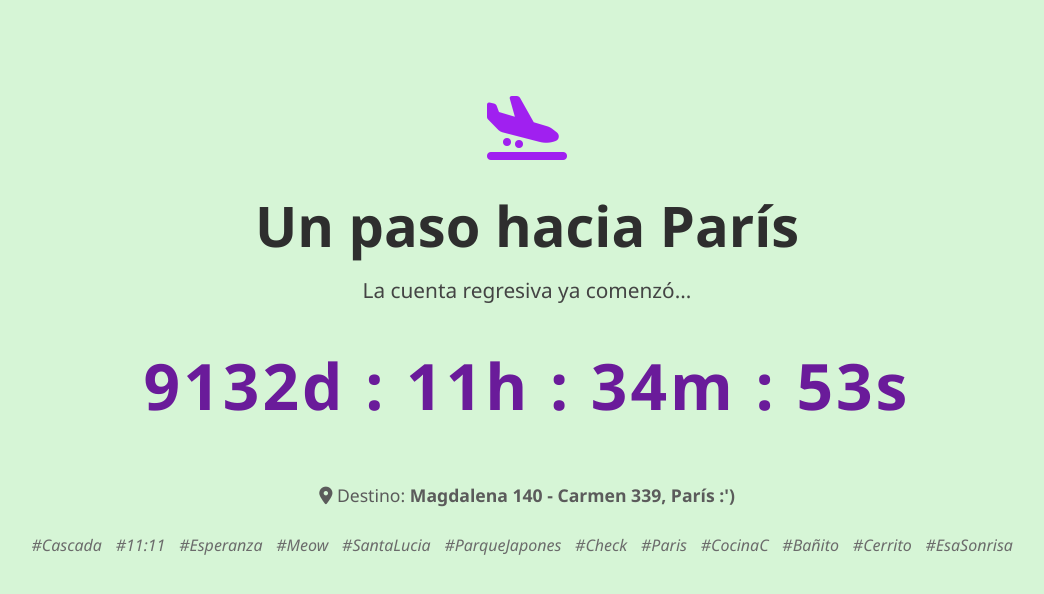
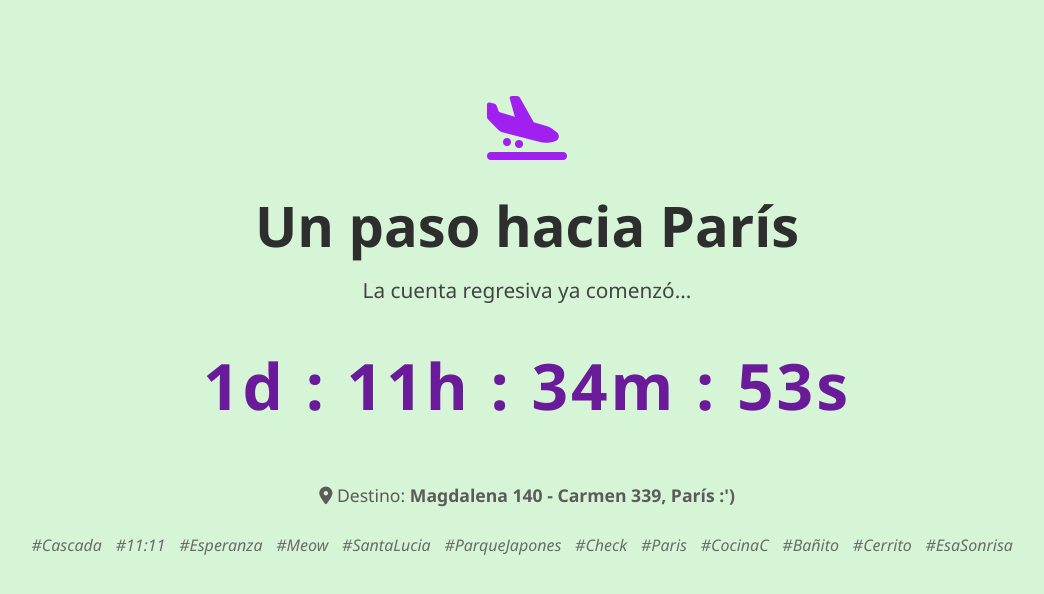
Before and after one commit to inzolito/eleven, a plain HTML site: page index.html in a window 1280 px wide. Shown: the whole page, without its empty margins (113-1157 px from the left). Drawn offline with nearby package versions, Linux system fonts and the light colour scheme.

```diff
--- a/index.html
+++ b/index.html
@@ -113,7 +113,7 @@
   <!-- Cuenta regresiva -->
   <script>
     $(document).ready(function () {
-      const targetDate = new Date("2050-07-14T08:30:00").getTime();
+      const targetDate = new Date("2025-07-14T08:30:00").getTime();
 
       function updateCountdown() {
         const now = new Date().getTime();
```
